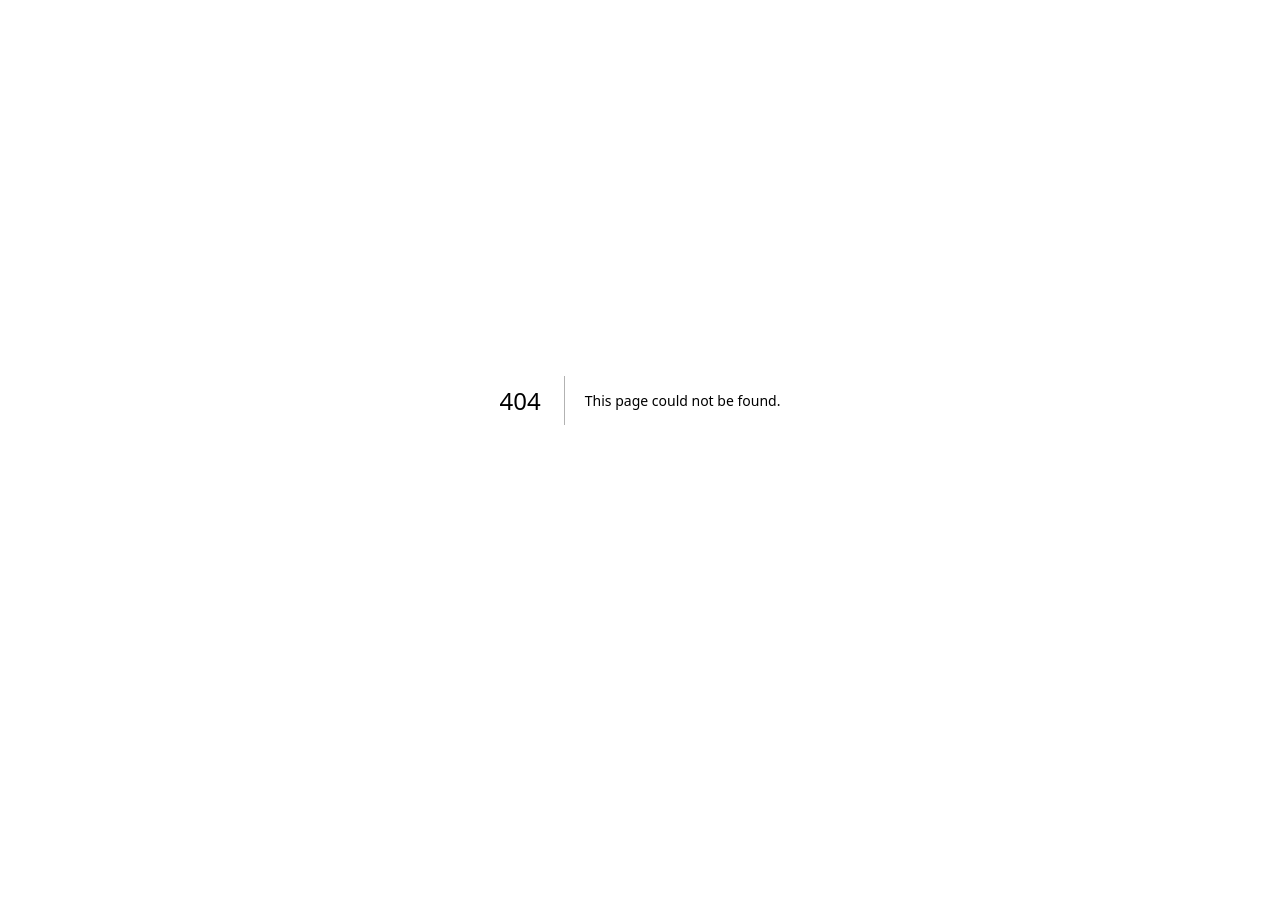
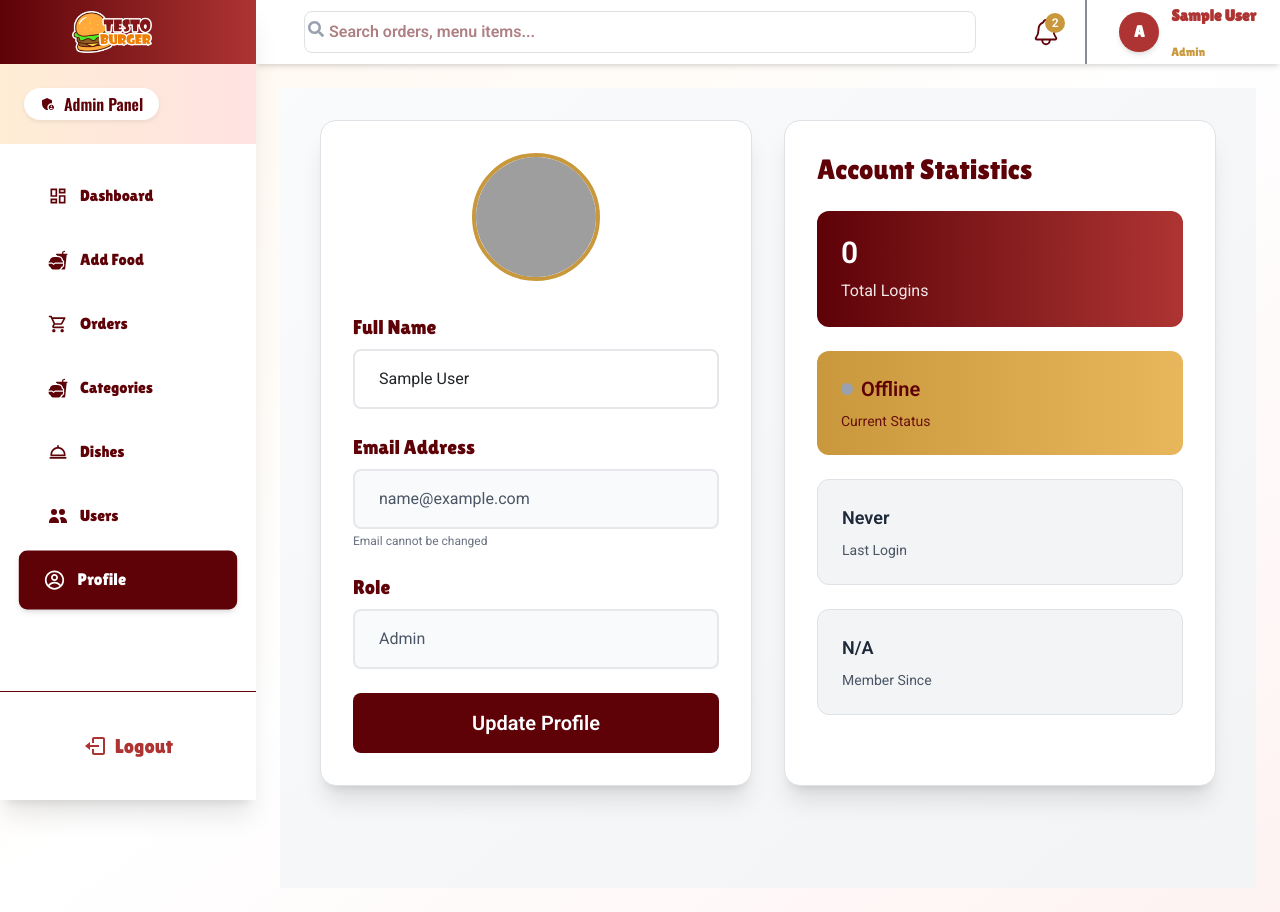
Before and after one commit to tasnu754/Nextjs_Food_Ordering, a Next.js app: page /dashboard/admin/profile in a window 1280 px wide. Before the commit this address had no page. Before the commit the page ends 800 px from the top, so only its background shows below. Built offline with nearby package versions, Linux system fonts and the light colour scheme; sample sign-in values are in the browser's storage; grey boxes are pictures that could not be loaded.

Commit message:
User profile update page designed

```diff
--- /dev/null
+++ b/src/app/dashboard/admin/profile/page.jsx
@@ -0,0 +1,16 @@
+import DashboardLayout from "@/components/dashboard/shared/DashboardLayout";
+import Profile from "@/components/dashboard/shared/Profile";
+import ProtectedRoute from "@/components/ProtectedRoute";
+import React from "react";
+
+const AdminProfilePage = () => {
+  return (
+    <ProtectedRoute>
+      <DashboardLayout userRole="admin">
+        <Profile></Profile>
+      </DashboardLayout>
+    </ProtectedRoute>
+  );
+};
+
+export default AdminProfilePage;
--- /dev/null
+++ b/src/components/dashboard/shared/Profile.jsx
@@ -0,0 +1,242 @@
+"use client";
+
+import Image from "next/image";
+import React, { useRef } from "react";
+import { useSelector } from "react-redux";
+// import { useUpdateProfileMutation } from "../../api/userApi";
+import { Oswald, Roboto, Lilita_One } from "next/font/google";
+
+const roboto = Roboto({
+  subsets: ["latin"],
+  weight: "400",
+});
+
+const oswald = Oswald({
+  subsets: ["latin"],
+  weight: "600",
+});
+const lil = Lilita_One({
+  subsets: ["latin"],
+  weight: "400",
+});
+
+const Profile = () => {
+  const { user } = useSelector((state) => state.auth);
+  //   const [updateProfile, { isLoading: isUpdating }] = useUpdateProfileMutation();
+  const fileInputRef = useRef(null);
+
+  const isUpdating = false;
+
+  const handleSubmit = async (e) => {
+    e.preventDefault();
+    const formData = new FormData(e.target);
+
+    try {
+      //   await updateProfile(formData).unwrap();
+    } catch (error) {
+      console.error("Failed to update profile:", error);
+    }
+  };
+
+  const triggerFileInput = () => {
+    fileInputRef.current?.click();
+  };
+
+  return (
+    <div
+      className={`min-h-screen bg-gradient-to-br from-gray-50 to-gray-100 py-8 px-4 sm:px-6 lg:px-8 ${roboto.className}`}
+    >
+      <div className="max-w-4xl mx-auto">
+        <div className="grid grid-cols-1 lg:grid-cols-2 gap-8">
+          <div className="bg-white rounded-2xl shadow-xl p-8 border border-gray-200">
+            <form onSubmit={handleSubmit}>
+              <div className="flex justify-center mb-8">
+                <div
+                  className="relative group cursor-pointer"
+                  onClick={triggerFileInput}
+                >
+                  <div className="w-32 h-32 ">
+                    <Image
+                      fill
+                      src={user?.profileImage?.url || "/default-avatar.png"}
+                      alt="Profile"
+                      className="!rounded-full border-4 text-center border-[#C9983C] object-cover group-hover:border-[#AE3433] transition-all duration-300"
+                    />
+                  </div>
+
+                  <div className="absolute inset-0 bg-[#5E0208] bg-opacity-80 rounded-full flex items-center justify-center opacity-0 group-hover:opacity-100 transition-opacity duration-300">
+                    <span className="text-white font-semibold text-sm px-3 py-1 border-2 border-[#C9983C] rounded-full hover:bg-[#C9983C] hover:text-[#5E0208] transition-colors">
+                      Change Photo
+                    </span>
+                  </div>
+                </div>
+                <input
+                  ref={fileInputRef}
+                  type="file"
+                  name="profileImage"
+                  accept="image/*"
+                  onChange={(e) => {
+                    // File selection handled by form submission
+                  }}
+                  className="hidden"
+                />
+              </div>
+
+              <div className="space-y-6">
+                <div>
+                  <label
+                    htmlFor="name"
+                    className={`block text-xl  text-[#5E0208] mb-2 ${lil.className}`}
+                  >
+                    Full Name
+                  </label>
+                  <input
+                    type="text"
+                    id="name"
+                    name="name"
+                    defaultValue={user?.name || ""}
+                    className="w-full px-4 py-3 border-2 border-gray-200 rounded-lg focus:border-[#C9983C] focus:ring-2 focus:ring-[#C9983C] focus:ring-opacity-20 transition-all duration-200 bg-white"
+                    placeholder="Enter your full name"
+                  />
+                </div>
+
+                <div>
+                  <label
+                    htmlFor="email"
+                    className={`block text-xl font-semibold text-[#5E0208] mb-2 ${lil.className}`}
+                  >
+                    Email Address
+                  </label>
+                  <input
+                    type="email"
+                    id="email"
+                    value={user?.email || ""}
+                    disabled
+                    className="w-full px-4 py-3 border-2 border-gray-200 rounded-lg bg-gray-50 text-gray-600 cursor-not-allowed"
+                  />
+                  <p className="text-xs text-gray-500 mt-1">
+                    Email cannot be changed
+                  </p>
+                </div>
+
+                <div>
+                  <label
+                    htmlFor="role"
+                    className={`block text-xl font-semibold text-[#5E0208] mb-2 ${lil.className}`}
+                  >
+                    Role
+                  </label>
+                  <input
+                    type="text"
+                    id="role"
+                    value={
+                      user?.role
+                        ? user.role.charAt(0).toUpperCase() + user.role.slice(1)
+                        : ""
+                    }
+                    disabled
+                    className="w-full px-4 py-3 border-2 border-gray-200 rounded-lg bg-gray-50 text-gray-600 cursor-not-allowed"
+                  />
+                </div>
+
+                <button
+                  type="submit"
+                  //   disabled={isUpdating}
+                  className="w-full bg-[#5E0208] !text-xl text-white py-3 px-6 !rounded-lg font-semibold hover:bg-[#AE3433] focus:ring-2 focus:ring-[#C9983C] focus:ring-opacity-50 disabled:opacity-50 disabled:cursor-not-allowed transition-all duration-200 flex items-center justify-center"
+                >
+                  {isUpdating ? (
+                    <>
+                      <svg
+                        className="animate-spin -ml-1 mr-3 h-5 w-5 text-white"
+                        xmlns="http://www.w3.org/2000/svg"
+                        fill="none"
+                        viewBox="0 0 24 24"
+                      >
+                        <circle
+                          className="opacity-25"
+                          cx="12"
+                          cy="12"
+                          r="10"
+                          stroke="currentColor"
+                          strokeWidth="4"
+                        ></circle>
+                        <path
+                          className="opacity-75"
+                          fill="currentColor"
+                          d="M4 12a8 8 0 018-8V0C5.373 0 0 5.373 0 12h4zm2 5.291A7.962 7.962 0 014 12H0c0 3.042 1.135 5.824 3 7.938l3-2.647z"
+                        ></path>
+                      </svg>
+                      Updating...
+                    </>
+                  ) : (
+                    "Update Profile"
+                  )}
+                </button>
+              </div>
+            </form>
+          </div>
+
+          <div className="bg-white rounded-2xl shadow-xl p-8 border border-gray-200">
+            <h3
+              className={`text-2xl font-bold !text-[#5E0208] !mb-6 ${lil.className}`}
+            >
+              Account Statistics
+            </h3>
+
+            <div className="grid grid-cols-1 gap-6">
+              {/* Login Count */}
+              <div className="bg-gradient-to-r from-[#5E0208] to-[#AE3433] p-6 rounded-xl text-white">
+                <div className="text-3xl font-bold mb-2">
+                  {user?.loginCount || 0}
+                </div>
+                <div className="text-md opacity-90">Total Logins</div>
+              </div>
+
+              <div className="bg-gradient-to-r from-[#C9983C] to-[#E8B75B] p-6 rounded-xl text-[#5E0208]">
+                <div className="text-xl font-bold mb-2 flex items-center">
+                  <div
+                    className={`w-3 h-3 rounded-full mr-2 ${
+                      user?.isLoggedIn ? "bg-green-500" : "bg-gray-400"
+                    }`}
+                  ></div>
+                  {user?.isLoggedIn ? "Online" : "Offline"}
+                </div>
+                <div className="text-sm opacity-90">Current Status</div>
+              </div>
+
+              <div className="bg-gray-100 p-6 rounded-xl border border-gray-200">
+                <div className="text-lg font-semibold text-gray-800 mb-2">
+                  {user?.lastLoginAt
+                    ? new Date(user.lastLoginAt).toLocaleDateString("en-US", {
+                        year: "numeric",
+                        month: "long",
+                        day: "numeric",
+                        hour: "2-digit",
+                        minute: "2-digit",
+                      })
+                    : "Never"}
+                </div>
+                <div className="text-sm text-gray-600">Last Login</div>
+              </div>
+
+              <div className="bg-gray-100 p-6 rounded-xl border border-gray-200">
+                <div className="text-lg font-semibold text-gray-800 mb-2">
+                  {user?.createdAt
+                    ? new Date(user.createdAt).toLocaleDateString("en-US", {
+                        year: "numeric",
+                        month: "long",
+                        day: "numeric",
+                      })
+                    : "N/A"}
+                </div>
+                <div className="text-sm text-gray-600">Member Since</div>
+              </div>
+            </div>
+          </div>
+        </div>
+      </div>
+    </div>
+  );
+};
+
+export default Profile;
```
